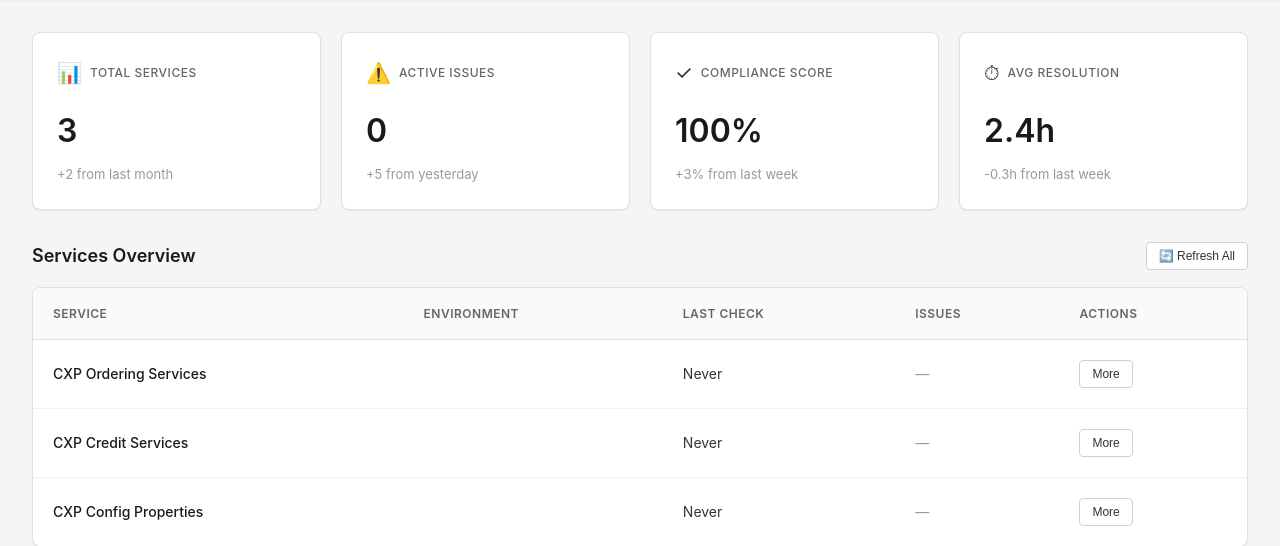
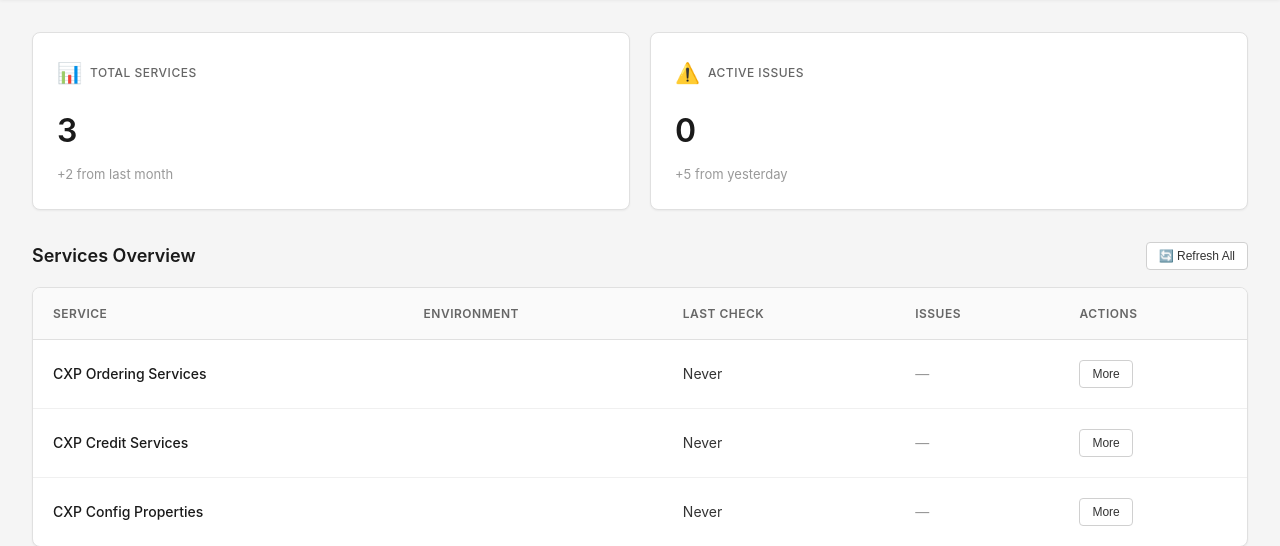
Before and after one commit to jzambre03/gcp, a FastAPI app: page / in a window 1280 px wide. Shown: the part 75-621 px from the top of the page. Run offline with FastAPI, Linux system fonts and the light colour scheme.

Commit message:
updated code

```diff
--- a/strands-multi-agent-system/api/templates/overview.html
+++ b/strands-multi-agent-system/api/templates/overview.html
@@ -81,7 +81,7 @@
     /* KPI Cards */
     .kpi-grid {
       display: grid;
-      grid-template-columns: repeat(4, 1fr);
+      grid-template-columns: repeat(2, 1fr);
       gap: 20px;
       margin-bottom: 32px;
     }
@@ -530,9 +530,7 @@
         const [analyzingId, setAnalyzingId] = React.useState(null);
         const [kpis, setKpis] = React.useState({
           totalServices: 0,
-          activeIssues: 0,
-          complianceScore: 0,
-          avgResolution: '0h'
+          activeIssues: 0
         });
 
         // Load services
@@ -547,14 +545,9 @@
 
             setServices(data.services || []);
 
-            const complianceScore = data.total_services > 0 ?
-              Math.round((data.total_services - data.active_issues) / data.total_services * 100) : 100;
-
             setKpis({
               totalServices: data.total_services || 0,
-              activeIssues: data.active_issues || 0,
-              complianceScore: complianceScore,
-              avgResolution: '2.4h'
+              activeIssues: data.active_issues || 0
             });
 
             setLoading(false);
@@ -645,20 +638,6 @@
                 title: 'Active Issues',
                 value: kpis.activeIssues,
                 subtitle: '+5 from yesterday'
-              }),
-              e(KPICard, {
-                key: '3',
-                icon: '✓',
-                title: 'Compliance Score',
-                value: `${kpis.complianceScore}%`,
-                subtitle: '+3% from last week'
-              }),
-              e(KPICard, {
-                key: '4',
-                icon: '⏱',
-                title: 'Avg Resolution',
-                value: kpis.avgResolution,
-                subtitle: '-0.3h from last week'
               })
             ]),
 
```
Also changed, not shown: strands-multi-agent-system/api/templates/branch_env.html (+57 -72 lines).
